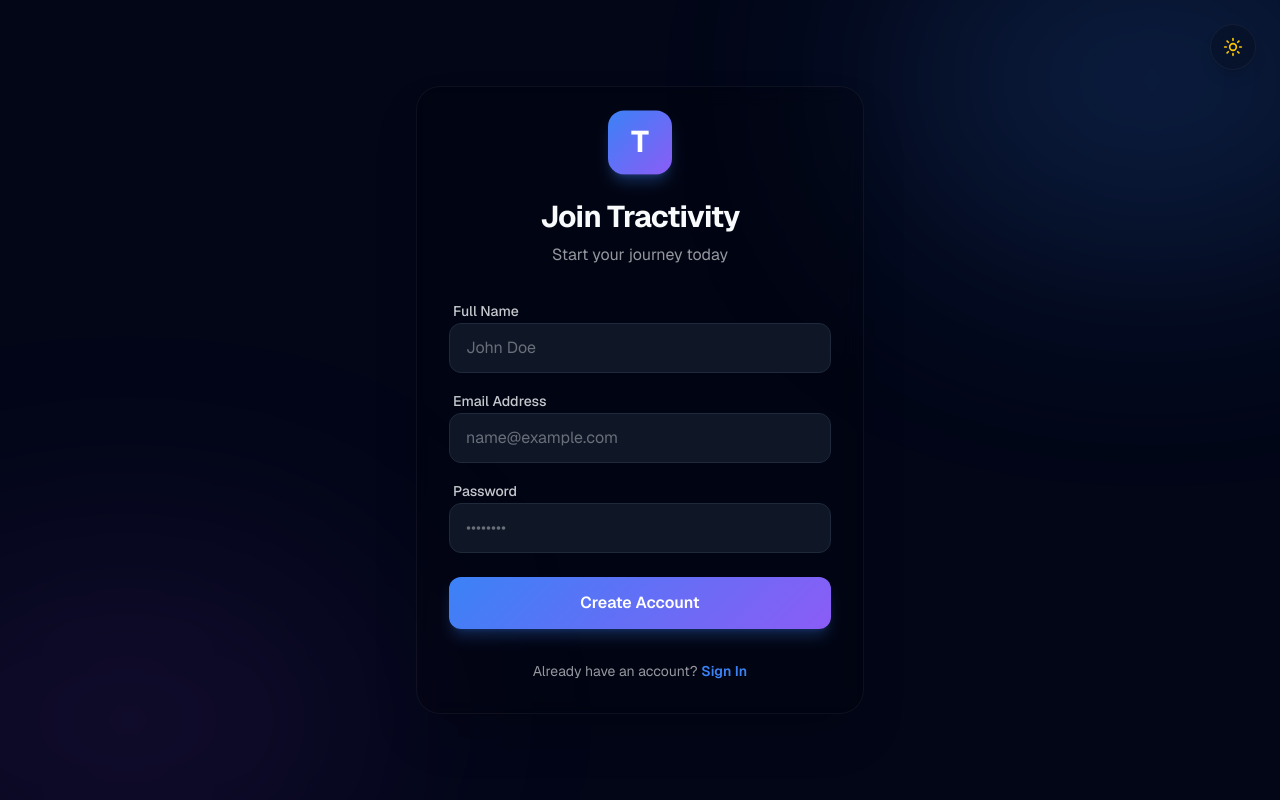
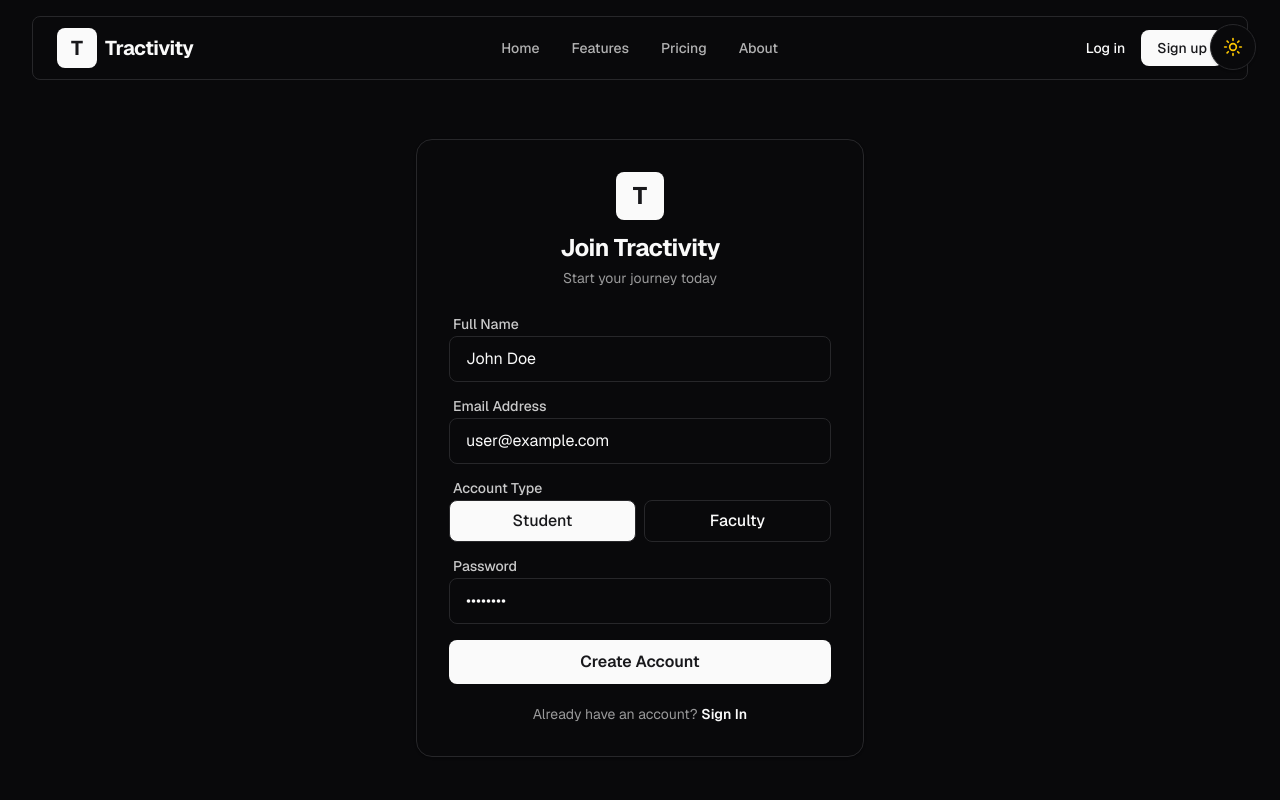
Before and after one commit to dhjr/Tracktivity, a Next.js app in the folder frontend/: page /signup in a window 1280 px wide. Built offline with nearby package versions, Linux system fonts and the light colour scheme.

Commit message:
feat: Introduce Navbar, refactor page layouts and styling, and implement basic login functionality.

```diff
--- a/frontend/src/app/globals.css
+++ b/frontend/src/app/globals.css
@@ -2,31 +2,31 @@
 
 :root {
   --background: #ffffff;
-  --foreground: #0f172a;
-  --primary: #3b82f6;
-  --primary-foreground: #ffffff;
-  --secondary: #f1f5f9;
-  --secondary-foreground: #0f172a;
-  --accent: #f8fafc;
-  --accent-foreground: #0f172a;
-  --border: #e2e8f0;
-  --input: #e2e8f0;
-  --ring: #3b82f6;
-  --radius: 0.75rem;
+  --foreground: #09090b;
+  --primary: #18181b;
+  --primary-foreground: #fafafa;
+  --secondary: #f4f4f5;
+  --secondary-foreground: #18181b;
+  --accent: #f4f4f5;
+  --accent-foreground: #18181b;
+  --border: #e4e4e7;
+  --input: #e4e4e7;
+  --ring: #18181b;
+  --radius: 0.5rem;
 }
 
 .dark {
-  --background: #020617;
-  --foreground: #f8fafc;
-  --primary: #3b82f6;
-  --primary-foreground: #ffffff;
-  --secondary: #1e293b;
-  --secondary-foreground: #f8fafc;
-  --accent: #0f172a;
-  --accent-foreground: #f8fafc;
-  --border: #1e293b;
-  --input: #1e293b;
-  --ring: #3b82f6;
+  --background: #09090b;
+  --foreground: #fafafa;
+  --primary: #fafafa;
+  --primary-foreground: #18181b;
+  --secondary: #27272a;
+  --secondary-foreground: #fafafa;
+  --accent: #27272a;
+  --accent-foreground: #fafafa;
+  --border: #27272a;
+  --input: #27272a;
+  --ring: #d4d4d8;
 }
 
 @theme inline {
@@ -58,19 +58,18 @@ body {
 }
 
 .glass {
-  background: rgba(255, 255, 255, 0.05);
-  backdrop-filter: blur(10px);
-  -webkit-backdrop-filter: blur(10px);
-  border: 1px solid rgba(255, 255, 255, 0.1);
+  background: var(--background);
+  border: 1px solid var(--border);
 }
 
 .dark .glass {
-  background: rgba(0, 0, 0, 0.2);
-  border: 1px solid rgba(255, 255, 255, 0.05);
+  background: var(--background);
+  border: 1px solid var(--border);
 }
 
 .premium-gradient {
-  background: linear-gradient(135deg, #3b82f6 0%, #8b5cf6 100%);
+  background: var(--primary);
+  color: var(--primary-foreground);
 }
 
 .visibility-hidden {
--- a/frontend/src/app/layout.js
+++ b/frontend/src/app/layout.js
@@ -2,6 +2,7 @@ import { Geist, Geist_Mono } from "next/font/google";
 import "./globals.css";
 import ThemeProvider from "@/components/providers/ThemeProvider";
 import ThemeToggle from "@/components/ThemeToggle";
+import Navbar from "@/components/layout/Navbar";
 
 const geistSans = Geist({
   variable: "--font-geist-sans",
@@ -43,8 +44,9 @@ export default function RootLayout({ children }) {
         className={`${geistSans.variable} ${geistMono.variable} antialiased`}
       >
         <ThemeProvider>
-          <ThemeToggle />
-          {children}
+          <Navbar />
+          <ThemeToggle className="hidden md:flex fixed top-6 right-6 z-50 p-3 rounded-full bg-background border border-border shadow-sm hover:bg-secondary transition-all duration-300 active:scale-95 group" />
+          <main className="pt-24">{children}</main>
         </ThemeProvider>
       </body>
     </html>
--- a/frontend/src/app/login/page.js
+++ b/frontend/src/app/login/page.js
@@ -2,39 +2,62 @@
 
 import { useState } from "react";
 import Link from "next/link";
+import { useRouter } from "next/navigation";
 
 export default function LoginPage() {
-  const [formData, setFormData] = useState({ email: "", password: "" });
+  const router = useRouter();
+  const [formData, setFormData] = useState({
+    email: "admin@example.com",
+    password: "password",
+  });
   const [loading, setLoading] = useState(false);
+  const [error, setError] = useState("");
 
   const handleSubmit = (e) => {
     e.preventDefault();
     setLoading(true);
-    // Simulate login
-    setTimeout(() => setLoading(false), 2000);
+    setError("");
+
+    // Simulate login wrapper
+    setTimeout(() => {
+      setLoading(false);
+      // Check hardcoded fake credentials
+      if (
+        (formData.email === "admin@example.com" ||
+          formData.email === "user@example.com") &&
+        formData.password === "password"
+      ) {
+        // Redirect to dashboard on success
+        router.push("/dashboard");
+      } else {
+        setError("Invalid credentials. Use admin@example.com / password");
+      }
+    }, 1000);
   };
 
   return (
-    <div className="min-h-screen w-full flex items-center justify-center p-4 bg-background transition-colors duration-300">
-      {/* Background decoration */}
-      <div className="fixed inset-0 overflow-hidden pointer-events-none">
-        <div className="absolute top-[-10%] left-[-10%] w-[40%] h-[40%] bg-primary/20 blur-[120px] rounded-full" />
-        <div className="absolute bottom-[-10%] right-[-10%] w-[40%] h-[40%] bg-purple-500/10 blur-[120px] rounded-full" />
-      </div>
-
+    <div className="min-h-[calc(100vh-6rem)] w-full flex items-center justify-center p-4 bg-background transition-colors duration-300">
       <div className="w-full max-w-md relative z-10">
-        <div className="glass rounded-3xl p-8 border border-white/10 shadow-2xl backdrop-blur-xl">
-          <div className="flex flex-col items-center mb-8">
-            <div className="w-16 h-16 premium-gradient rounded-2xl flex items-center justify-center shadow-lg shadow-primary/30 mb-4 animate-float">
-              <span className="text-3xl font-bold text-white">T</span>
+        <div className="bg-background rounded-2xl p-6 md:p-8 border border-border shadow-sm">
+          <div className="flex flex-col items-center mb-6">
+            <div className="w-12 h-12 bg-primary rounded-lg flex items-center justify-center mb-3">
+              <span className="text-2xl font-bold text-primary-foreground">
+                T
+              </span>
             </div>
-            <h1 className="text-3xl font-bold tracking-tight text-foreground">
+            <h1 className="text-2xl font-bold tracking-tight text-foreground">
               Welcome Back
             </h1>
             <p className="text-foreground/60 mt-2">
               Log in to track your progress
             </p>
           </div>
+
+          {error && (
+            <div className="mb-6 p-3 bg-red-500/10 border border-red-500/20 text-red-500 text-sm rounded-lg text-center">
+              {error}
+            </div>
+          )}
 
           <form onSubmit={handleSubmit} className="space-y-5">
             <div className="space-y-2">
@@ -44,7 +67,7 @@ export default function LoginPage() {
               <input
                 type="email"
                 required
-                className="w-full px-4 py-3 rounded-xl bg-secondary/50 border border-border focus:outline-none focus:ring-2 focus:ring-primary/20 focus:border-primary transition-all duration-200"
+                className="w-full px-4 py-2.5 rounded-lg bg-background border border-input focus:outline-none focus:ring-2 focus:ring-ring focus:border-input transition-all duration-200"
                 placeholder="name@example.com"
                 value={formData.email}
                 onChange={(e) =>
@@ -65,7 +88,7 @@ export default function LoginPage() {
               <input
                 type="password"
                 required
-                className="w-full px-4 py-3 rounded-xl bg-secondary/50 border border-border focus:outline-none focus:ring-2 focus:ring-primary/20 focus:border-primary transition-all duration-200"
+                className="w-full px-4 py-2.5 rounded-lg bg-background border border-input focus:outline-none focus:ring-2 focus:ring-ring focus:border-input transition-all duration-200"
                 placeholder="••••••••"
                 value={formData.password}
                 onChange={(e) =>
@@ -77,7 +100,7 @@ export default function LoginPage() {
             <button
               type="submit"
               disabled={loading}
-              className="w-full py-3.5 rounded-xl font-semibold text-white premium-gradient shadow-lg shadow-primary/25 hover:shadow-primary/40 active:scale-[0.98] transition-all duration-300 disabled:opacity-50 flex items-center justify-center gap-2 mt-4"
+              className="w-full py-2.5 rounded-lg font-semibold bg-primary text-primary-foreground hover:bg-primary/90 active:scale-[0.98] transition-all duration-200 disabled:opacity-50 flex items-center justify-center gap-2 mt-4"
             >
               {loading ? (
                 <div className="w-5 h-5 border-2 border-white/30 border-t-white rounded-full animate-spin" />
@@ -100,21 +123,6 @@ export default function LoginPage() {
           </div>
         </div>
       </div>
-
-      <style jsx>{`
-        @keyframes float {
-          0%,
-          100% {
-            transform: translateY(0);
-          }
-          50% {
-            transform: translateY(-10px);
-          }
-        }
-        .animate-float {
-          animation: float 4s ease-in-out infinite;
-        }
-      `}</style>
     </div>
   );
 }
--- a/frontend/src/app/signup/page.js
+++ b/frontend/src/app/signup/page.js
@@ -2,12 +2,15 @@
 
 import { useState } from "react";
 import Link from "next/link";
+import { useRouter } from "next/navigation";
 
 export default function SignupPage() {
+  const router = useRouter();
   const [formData, setFormData] = useState({
-    name: "",
-    email: "",
-    password: "",
+    name: "John Doe",
+    email: "user@example.com",
+    password: "password",
+    role: "student",
   });
   const [loading, setLoading] = useState(false);
 
@@ -15,30 +18,31 @@ export default function SignupPage() {
     e.preventDefault();
     setLoading(true);
     // Simulate signup
-    setTimeout(() => setLoading(false), 2000);
+    setTimeout(() => {
+      setLoading(false);
+      router.push("/dashboard");
+    }, 1000);
   };
 
   return (
-    <div className="min-h-screen w-full flex items-center justify-center p-4 bg-background transition-colors duration-300">
-      {/* Background decoration */}
-      <div className="fixed inset-0 overflow-hidden pointer-events-none">
-        <div className="absolute top-[-10%] right-[-10%] w-[40%] h-[40%] bg-primary/20 blur-[120px] rounded-full" />
-        <div className="absolute bottom-[-10%] left-[-10%] w-[40%] h-[40%] bg-purple-500/10 blur-[120px] rounded-full" />
-      </div>
-
+    <div className="min-h-[calc(100vh-6rem)] w-full flex items-center justify-center p-4 bg-background transition-colors duration-300">
       <div className="w-full max-w-md relative z-10">
-        <div className="glass rounded-3xl p-8 border border-white/10 shadow-2xl backdrop-blur-xl">
-          <div className="flex flex-col items-center mb-8">
-            <div className="w-16 h-16 premium-gradient rounded-2xl flex items-center justify-center shadow-lg shadow-primary/30 mb-4 animate-float">
-              <span className="text-3xl font-bold text-white">T</span>
+        <div className="bg-background rounded-2xl p-6 md:p-8 border border-border shadow-sm">
+          <div className="flex flex-col items-center mb-6">
+            <div className="w-12 h-12 bg-primary rounded-lg flex items-center justify-center mb-3">
+              <span className="text-2xl font-bold text-primary-foreground">
+                T
+              </span>
             </div>
-            <h1 className="text-3xl font-bold tracking-tight text-foreground">
+            <h1 className="text-2xl font-bold tracking-tight text-foreground">
               Join Tractivity
             </h1>
-            <p className="text-foreground/60 mt-2">Start your journey today</p>
+            <p className="text-sm text-foreground/60 mt-1">
+              Start your journey today
+            </p>
           </div>
 
-          <form onSubmit={handleSubmit} className="space-y-4">
+          <form onSubmit={handleSubmit} className="space-y-3">
             <div className="space-y-2">
               <label className="text-sm font-medium text-foreground/80 ml-1">
                 Full Name
@@ -46,7 +50,7 @@ export default function SignupPage() {
               <input
                 type="text"
                 required
-                className="w-full px-4 py-3 rounded-xl bg-secondary/50 border border-border focus:outline-none focus:ring-2 focus:ring-primary/20 focus:border-primary transition-all duration-200"
+                className="w-full px-4 py-2.5 rounded-lg bg-background border border-input focus:outline-none focus:ring-2 focus:ring-ring focus:border-input transition-all duration-200"
                 placeholder="John Doe"
                 value={formData.name}
                 onChange={(e) =>
@@ -62,7 +66,7 @@ export default function SignupPage() {
               <input
                 type="email"
                 required
-                className="w-full px-4 py-3 rounded-xl bg-secondary/50 border border-border focus:outline-none focus:ring-2 focus:ring-primary/20 focus:border-primary transition-all duration-200"
+                className="w-full px-4 py-2.5 rounded-lg bg-background border border-input focus:outline-none focus:ring-2 focus:ring-ring focus:border-input transition-all duration-200"
                 placeholder="name@example.com"
                 value={formData.email}
                 onChange={(e) =>
@@ -73,12 +77,42 @@ export default function SignupPage() {
 
             <div className="space-y-2">
               <label className="text-sm font-medium text-foreground/80 ml-1">
+                Account Type
+              </label>
+              <div className="grid grid-cols-2 gap-2">
+                <button
+                  type="button"
+                  onClick={() => setFormData({ ...formData, role: "student" })}
+                  className={`py-2 rounded-lg border font-medium transition-all duration-200 ${
+                    formData.role === "student"
+                      ? "bg-primary text-primary-foreground border-primary"
+                      : "bg-background border-input text-foreground hover:bg-secondary"
+                  }`}
+                >
+                  Student
+                </button>
+                <button
+                  type="button"
+                  onClick={() => setFormData({ ...formData, role: "faculty" })}
+                  className={`py-2 rounded-lg border font-medium transition-all duration-200 ${
+                    formData.role === "faculty"
+                      ? "bg-primary text-primary-foreground border-primary"
+                      : "bg-background border-input text-foreground hover:bg-secondary"
+                  }`}
+                >
+                  Faculty
+                </button>
+              </div>
+            </div>
+
+            <div className="space-y-2">
+              <label className="text-sm font-medium text-foreground/80 ml-1">
                 Password
               </label>
               <input
                 type="password"
                 required
-                className="w-full px-4 py-3 rounded-xl bg-secondary/50 border border-border focus:outline-none focus:ring-2 focus:ring-primary/20 focus:border-primary transition-all duration-200"
+                className="w-full px-4 py-2.5 rounded-lg bg-background border border-input focus:outline-none focus:ring-2 focus:ring-ring focus:border-input transition-all duration-200"
                 placeholder="••••••••"
                 value={formData.password}
                 onChange={(e) =>
@@ -90,7 +124,7 @@ export default function SignupPage() {
             <button
               type="submit"
               disabled={loading}
-              className="w-full py-3.5 rounded-xl font-semibold text-white premium-gradient shadow-lg shadow-primary/25 hover:shadow-primary/40 active:scale-[0.98] transition-all duration-300 disabled:opacity-50 flex items-center justify-center gap-2 mt-6"
+              className="w-full py-2.5 rounded-lg font-semibold bg-primary text-primary-foreground hover:bg-primary/90 active:scale-[0.98] transition-all duration-200 disabled:opacity-50 flex items-center justify-center gap-2 mt-4"
             >
               {loading ? (
                 <div className="w-5 h-5 border-2 border-white/30 border-t-white rounded-full animate-spin" />
@@ -100,7 +134,7 @@ export default function SignupPage() {
             </button>
           </form>
 
-          <div className="mt-8 text-center">
+          <div className="mt-5 text-center">
             <p className="text-sm text-foreground/60">
               Already have an account?{" "}
               <Link
@@ -113,21 +147,6 @@ export default function SignupPage() {
           </div>
         </div>
       </div>
-
-      <style jsx>{`
-        @keyframes float {
-          0%,
-          100% {
-            transform: translateY(0);
-          }
-          50% {
-            transform: translateY(-10px);
-          }
-        }
-        .animate-float {
-          animation: float 4s ease-in-out infinite;
-        }
-      `}</style>
     </div>
   );
 }
--- a/frontend/src/components/ThemeToggle.js
+++ b/frontend/src/components/ThemeToggle.js
@@ -4,7 +4,7 @@ import { Sun, Moon } from "lucide-react";
 import { useTheme } from "@/components/providers/ThemeProvider";
 import { useEffect, useState } from "react";
 
-export default function ThemeToggle() {
+export default function ThemeToggle({ className }) {
   const { theme, toggleTheme } = useTheme();
   const [mounted, setMounted] = useState(false);
 
@@ -18,7 +18,11 @@ export default function ThemeToggle() {
   return (
     <button
       onClick={toggleTheme}
-      className="fixed top-6 right-6 z-50 p-3 rounded-full glass hover:bg-white/10 dark:hover:bg-white/5 transition-all duration-300 border border-white/10 shadow-lg active:scale-95 group"
+      className={
+        className !== undefined
+          ? className
+          : "fixed bottom-6 right-6 md:top-6 md:right-6 md:bottom-auto z-50 p-3 rounded-full bg-background border border-border shadow-sm hover:bg-secondary transition-all duration-300 active:scale-95 group"
+      }
       aria-label="Toggle Theme"
     >
       {theme === "dark" ? (
--- /dev/null
+++ b/frontend/src/components/layout/Navbar.js
@@ -0,0 +1,139 @@
+"use client";
+
+import { useState } from "react";
+import Link from "next/link";
+import { usePathname } from "next/navigation";
+import { Menu, X } from "lucide-react";
+import ThemeToggle from "@/components/ThemeToggle";
+
+export default function Navbar() {
+  const [isMobileMenuOpen, setIsMobileMenuOpen] = useState(false);
+  const pathname = usePathname();
+
+  const toggleMobileMenu = () => {
+    setIsMobileMenuOpen(!isMobileMenuOpen);
+  };
+
+  const navLinks = [
+    { name: "Home", href: "/" },
+    { name: "Features", href: "/#features" },
+    { name: "Pricing", href: "/#pricing" },
+    { name: "About", href: "/#about" },
+  ];
+
+  return (
+    <nav className="fixed top-0 left-0 right-0 z-40 w-full transition-all duration-300">
+      <div className="mx-auto max-w-7xl px-6 lg:px-8 mt-4 relative z-50">
+        <div className="bg-background rounded-xl flex items-center justify-between h-16 px-4 md:px-6 border border-border">
+          {/* Logo */}
+          <div className="shrink-0 flex items-center gap-2 z-10">
+            <Link href="/" className="flex items-center gap-2 group">
+              <div className="w-8 h-8 md:w-10 md:h-10 bg-primary rounded-lg flex items-center justify-center">
+                <span className="text-lg md:text-xl font-bold text-primary-foreground leading-none">
+                  T
+                </span>
+              </div>
+              <span className="font-bold text-lg md:text-xl tracking-tight text-foreground group-hover:text-primary transition-colors hidden sm:block">
+                Tractivity
+              </span>
+            </Link>
+          </div>
+
+          {/* Desktop Navigation */}
+          <div className="hidden md:flex items-center justify-center flex-1 mx-8 z-0 relative">
+            <div className="flex items-center space-x-8 absolute left-1/2 top-1/2 -translate-x-1/2 -translate-y-1/2 w-max">
+              {navLinks.map((link) => (
+                <Link
+                  key={link.name}
+                  href={link.href}
+                  className={`text-sm font-medium transition-colors hover:text-primary ${
+                    pathname === link.href
+                      ? "text-primary"
+                      : "text-foreground/70"
+                  }`}
+                >
+                  {link.name}
+                </Link>
+              ))}
+            </div>
+          </div>
+
+          {/* Desktop Auth Buttons */}
+          <div className="hidden md:flex items-center space-x-4 shrink-0 z-10">
+            <Link
+              href="/login"
+              className="text-sm font-medium text-foreground hover:text-primary transition-colors"
+            >
+              Log in
+            </Link>
+            <Link
+              href="/signup"
+              className="text-sm font-medium bg-primary text-primary-foreground px-4 py-2 rounded-lg hover:bg-primary/90 transition-all active:scale-95"
+            >
+              Sign up
+            </Link>
+          </div>
+
+          {/* Mobile menu button */}
+          <div className="flex md:hidden items-center gap-2">
+            <ThemeToggle className="p-2 rounded-xl text-foreground hover:bg-foreground/10 transition-colors focus:outline-none flex items-center justify-center group" />
+            <button
+              onClick={toggleMobileMenu}
+              className="inline-flex items-center justify-center p-2 rounded-xl text-foreground hover:bg-foreground/10 focus:outline-none transition-colors"
+              aria-expanded={isMobileMenuOpen}
+            >
+              <span className="sr-only">Open main menu</span>
+              {isMobileMenuOpen ? (
+                <X className="block h-6 w-6" aria-hidden="true" />
+              ) : (
+                <Menu className="block h-6 w-6" aria-hidden="true" />
+              )}
+            </button>
+          </div>
+        </div>
+      </div>
+
+      <div
+        className={`md:hidden fixed inset-0 z-30 bg-background transition-all duration-300 ease-in-out ${
+          isMobileMenuOpen
+            ? "opacity-100 pointer-events-auto"
+            : "opacity-0 pointer-events-none"
+        }`}
+      >
+        <div className="flex flex-col h-full pt-28 px-6 pb-6 overflow-y-auto">
+          <div className="flex flex-col space-y-4 flex-1">
+            {navLinks.map((link) => (
+              <Link
+                key={link.name}
+                href={link.href}
+                onClick={() => setIsMobileMenuOpen(false)}
+                className={`text-2xl font-bold transition-colors hover:text-primary ${
+                  pathname === link.href ? "text-primary" : "text-foreground"
+                }`}
+              >
+                {link.name}
+              </Link>
+            ))}
+          </div>
+
+          <div className="flex flex-col space-y-4 pt-6 mt-6 border-t border-border">
+            <Link
+              href="/login"
+              onClick={() => setIsMobileMenuOpen(false)}
+              className="w-full text-center py-3 rounded-xl font-medium border border-border text-foreground hover:bg-secondary transition-colors"
+            >
+              Log in
+            </Link>
+            <Link
+              href="/signup"
+              onClick={() => setIsMobileMenuOpen(false)}
+              className="w-full text-center py-3 rounded-lg font-medium bg-primary text-primary-foreground active:scale-95 transition-all"
+            >
+              Sign up
+            </Link>
+          </div>
+        </div>
+      </div>
+    </nav>
+  );
+}
```
Also changed, not shown: frontend/src/app/not-found.js (+5 -5 lines), frontend/src/app/page.js (+9 -9 lines).
